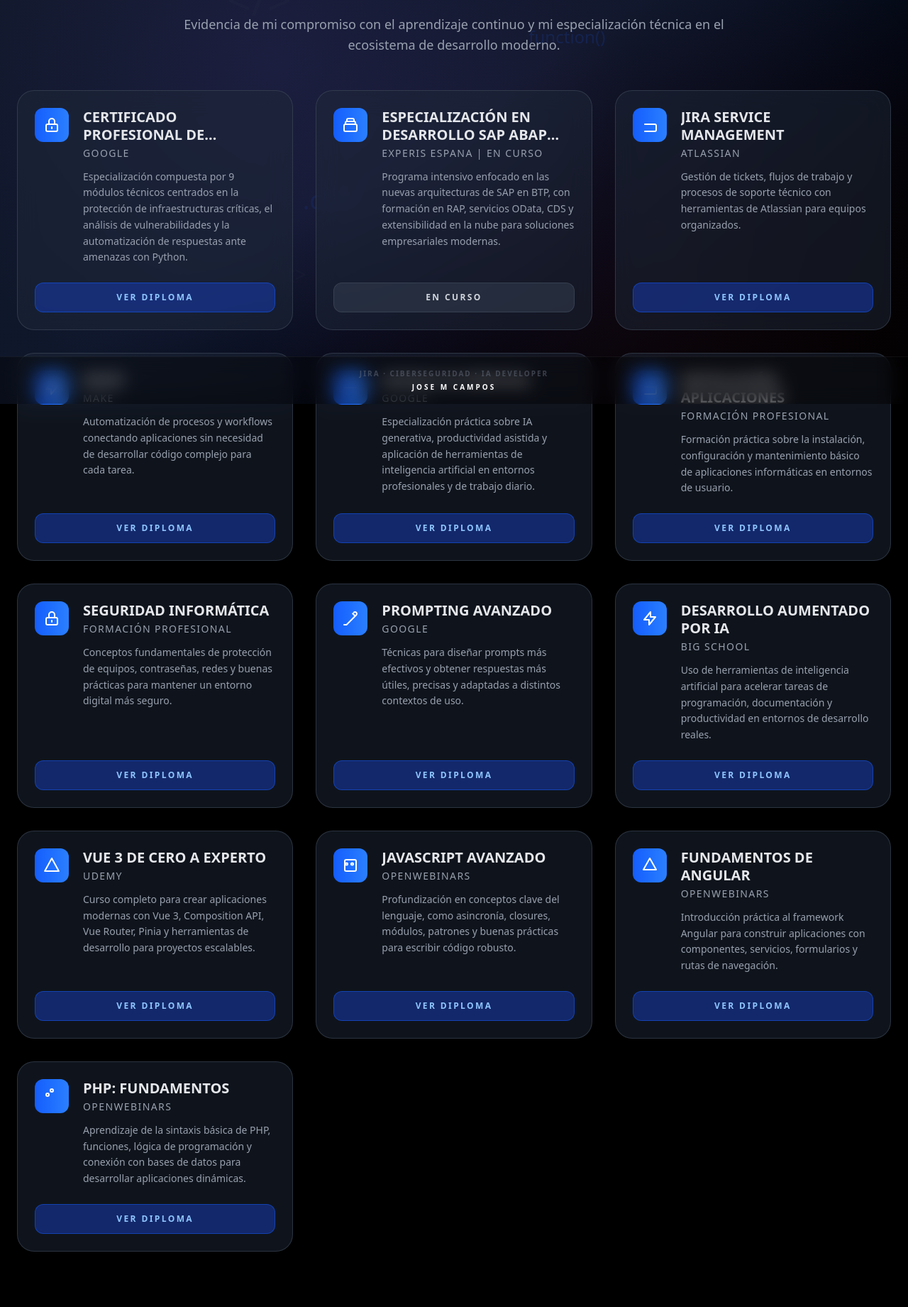
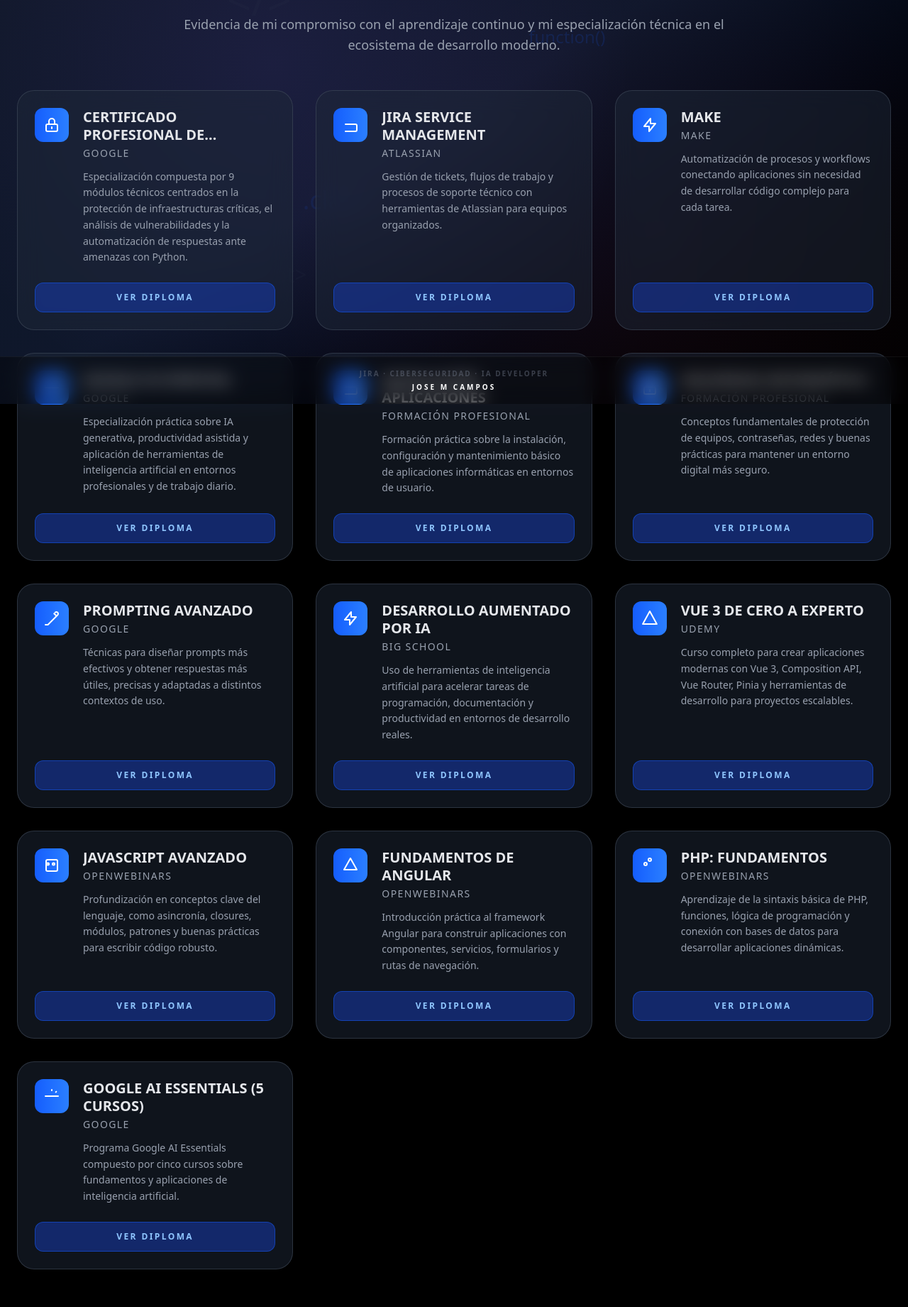
Before and after one commit to JMCG84/mi-portfolio, a Vue app: page /certifications in a window 1280 px wide. Shown: the part 231-2072 px from the top of the page at 71% size. Built offline with nearby package versions, Linux system fonts and the light colour scheme.

Commit message:
feat: replace SAP certification with Google AI Essentials and update About profile

```diff
--- a/src/views/AboutView.vue
+++ b/src/views/AboutView.vue
@@ -33,11 +33,11 @@
                 Cuento con una base técnica sólida como Técnico Superior en
                 Desarrollo de Aplicaciones Web, habiendo consolidado mi
                 experiencia previa en consultoría tecnológica mediante el uso de
-                <span class="text-gray-300">Vue 3 y TypeScript</span>. En mi
-                compromiso con la especialización constante, actualmente
-                compagino mi actividad profesional con una doble formación de
-                alto nivel: el desarrollo en el ecosistema SAP BTP (ABAP Cloud /
-                RAP) y la Certificación Profesional en Ciberseguridad de Google.
+                <span class="text-gray-300">Vue 3 y TypeScript</span>.
+                Actualmente compagino mi actividad profesional con formación
+                continua en inteligencia artificial y ciberseguridad, áreas en
+                las que profundizo con Google AI Essentials y la Certificación
+                Profesional en Ciberseguridad de Google.
               </p>
               <p>
                 Antes de mi transición al sector IT, dediqué 16 años a la
--- a/src/views/CertificationsView.vue
+++ b/src/views/CertificationsView.vue
@@ -9,7 +9,7 @@
   icon: string;
   description?: string;
   inProgress?: boolean;
-  date: string;
+  date?: string;
 };
 
 const certifications: Certification[] = [
@@ -25,13 +25,12 @@
   },
   {
     id: 2,
-    title: "Especialización en Desarrollo SAP ABAP Cloud",
-    company: "Experis Espana | En curso",
+    title: "Google AI Essentials (5 cursos)",
+    company: "Google",
+    pdfLink: "/Google AI Essentials (5 cursos).pdf",
     description:
-      "Programa intensivo enfocado en las nuevas arquitecturas de SAP en BTP, con formación en RAP, servicios OData, CDS y extensibilidad en la nube para soluciones empresariales modernas.",
-    inProgress: true,
-    icon: "M19 11H5m14 0a2 2 0 012 2v6a2 2 0 01-2 2H5a2 2 0 01-2-2v-6a2 2 0 012-2m14 0V9a2 2 0 00-2-2M5 11V9a2 2 0 012-2m0 0V5a2 2 0 012-2h6a2 2 0 012 2v2M7 7h10",
-    date: "2026-05-12",
+      "Programa Google AI Essentials compuesto por cinco cursos sobre fundamentos y aplicaciones de inteligencia artificial.",
+    icon: "M12 3v1m6.364 1.636l-.707.707M21 12H3",
   },
   {
     id: 3,
@@ -148,7 +147,7 @@
 
 const sortedCertifications = computed(() => {
   return [...certifications].sort((a, b) => {
-    return new Date(b.date).getTime() - new Date(a.date).getTime();
+    return new Date(b.date ?? 0).getTime() - new Date(a.date ?? 0).getTime();
   });
 });
 </script>
```
Also changed, not shown: 1 other file (tests, documents, lock files or other folders).
